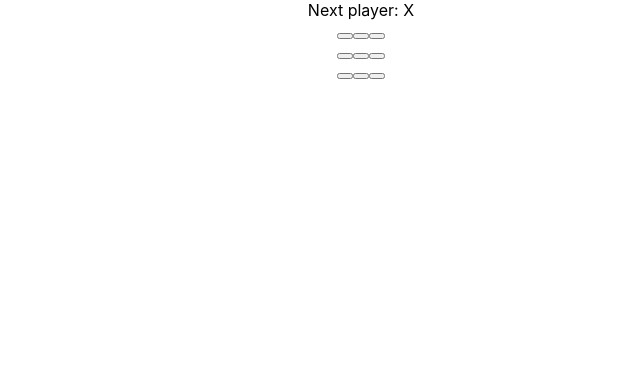
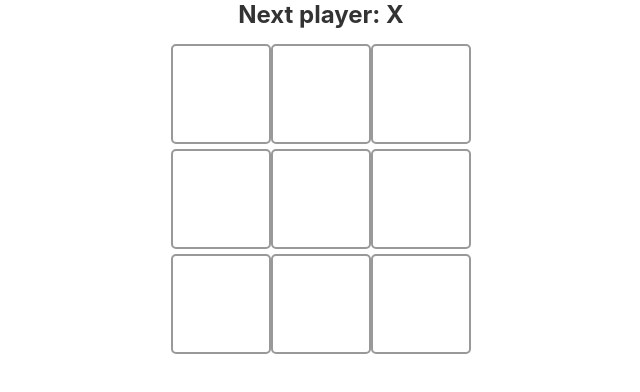
Before and after one commit to kshitijm23/cs696af24-kshitijm23, a React (Create React App) app in the folder tic-tac-toe/: page / in a window 1280 px wide. Shown: the top 392 px of the page, without its empty margins (279-919 px from the left). Built offline with nearby package versions, Linux system fonts and the light colour scheme.

Commit message:
CSS Added

```diff
--- /dev/null
+++ b/tic-tac-toe/src/components/Game.css
@@ -0,0 +1,54 @@
+.game {
+    display: flex;
+    flex-direction: row;
+    justify-content: center;
+    align-items: flex-start;
+    gap: 20px;
+  }
+
+  .game-board {
+    display: flex;
+    flex-direction: column;
+    justify-content: center;
+    align-items: center;
+  }
+
+  .status {
+    margin-bottom: 10px;
+    font-size: 24px;
+    font-weight: bold;
+    color: #333;
+  }
+
+  .board-row {
+    display: flex;
+  }
+
+  .square {
+    background: #fff;
+    border: 2px solid #999;
+    font-size: 48px;
+    font-weight: bold;
+    line-height: 100px;
+    height: 100px;
+    width: 100px;
+    text-align: center;
+    cursor: pointer;
+    transition: background-color 0.2s ease-in-out;
+  }
+
+
+
+  .game-info {
+    margin-left: 20px;
+  }
+
+  button {
+    background: #dfe1e2;
+    border: none;
+    padding: 8px 10px;
+    font-size: 10px;
+    cursor: pointer;
+    border-radius: 5px;
+    margin-top: 5px;
+  }
--- a/tic-tac-toe/src/components/board.js
+++ b/tic-tac-toe/src/components/board.js
@@ -1,4 +1,5 @@
 import { useState } from 'react';
+import './Game.css';
 
 function Square({ value, onSquareClick }) {
   return (
```
